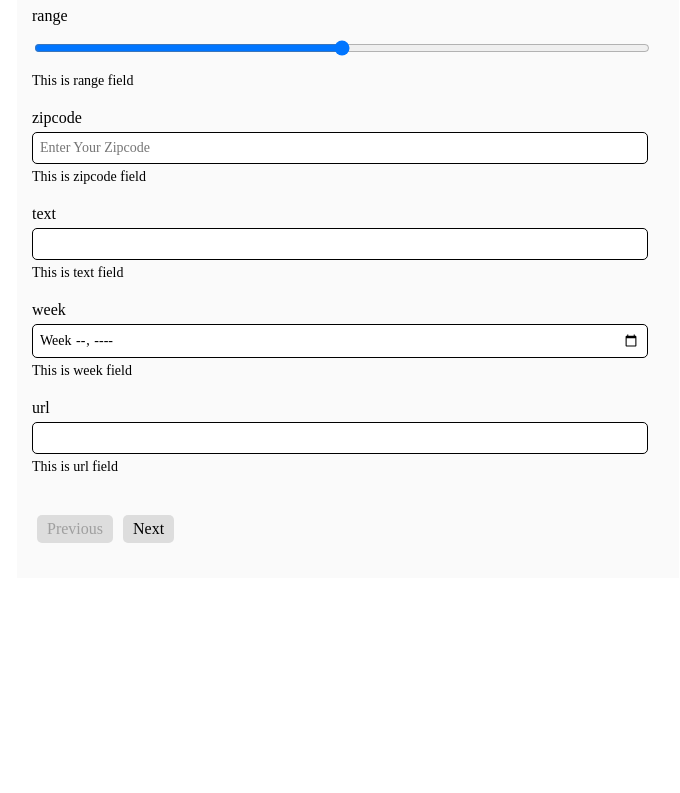
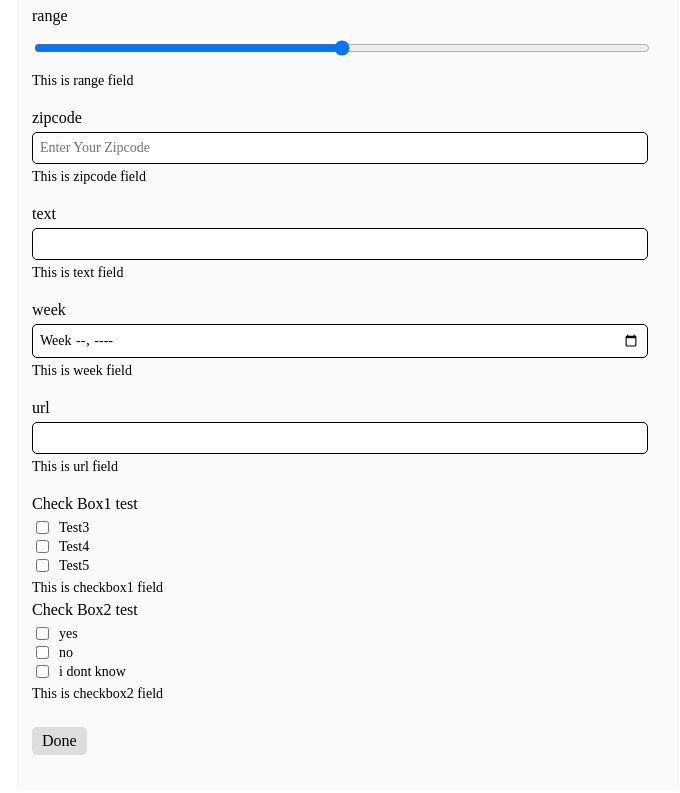
Before and after one commit to nettantra/llama-forms-react, a React (Create React App) app: page / in a window 1280 px wide. Shown: the part 351-1144 px from the top of the page, without its empty margins (307-987 px from the left). Before the commit the page ends 937 px from the top, so only its background shows below. Built offline with nearby package versions, Linux system fonts and the light colour scheme.

Commit message:
added loader in single form

```diff
--- a/src/App.tsx
+++ b/src/App.tsx
@@ -16,7 +16,7 @@ function App() {
         type: 'object',
         title: 'Login',
         description: 'Login Form',
-        wizard: true,
+        wizard: false,
         wizardOptions : {
           onNext:login_test,
           onPrev:login_test,
--- a/src/llama/components/form/SingleForm.tsx
+++ b/src/llama/components/form/SingleForm.tsx
@@ -1,5 +1,6 @@
 import React, { useState, forwardRef } from "react";
 import RenderForm from "./RenderForm";
+import Loader from '../utils/Loader';
 
 interface Props {
   fields: any,
@@ -7,7 +8,8 @@ interface Props {
   parentSetState: any,
   renderList: object,
   submitButtonText: String,
-  onSubmit: any
+  onSubmit: any,
+  loader : boolean
 }
 
 const SingleForm = forwardRef((props: Props, ref: any) => {
@@ -16,6 +18,8 @@ const SingleForm = forwardRef((props: Props, ref: any) => {
 
   const [alert, setAlert] = useState(false);
   const [alertMsg, setAlertMsg] = useState("");
+  const [loading, setLoading] = useState(false);
+
 
   const alertRender = () => {
     return (
@@ -39,6 +43,7 @@ const SingleForm = forwardRef((props: Props, ref: any) => {
 
   const handleSubmit = () => {
     setAlert(false);
+    setLoading(true)
     for (let key in fields) {
       if (data[key].value === "" && fields[key].required) {
         setAlert(false);
@@ -46,6 +51,7 @@ const SingleForm = forwardRef((props: Props, ref: any) => {
         setAlert(true);
         setTimeout(() => {
           setAlert(false);
+          setLoading(false)
         }, 5000);
         return;
       }
@@ -55,6 +61,7 @@ const SingleForm = forwardRef((props: Props, ref: any) => {
         setAlert(true);
         setTimeout(() => {
           setAlert(false);
+          setLoading(false)
         }, 5000);
         return;
       }
@@ -65,6 +72,7 @@ const SingleForm = forwardRef((props: Props, ref: any) => {
           setAlert(true);
           setTimeout(() => {
             setAlert(false);
+            setLoading(false)
           }, 3000);
           return;
         }
@@ -78,6 +86,7 @@ const SingleForm = forwardRef((props: Props, ref: any) => {
       finalData[key] = data[key].value;
     }
     props.onSubmit(finalData);
+    setLoading(false)
   };
 
   return (
@@ -102,7 +111,15 @@ const SingleForm = forwardRef((props: Props, ref: any) => {
         className={`llm-submit-btn`}
         onClick={handleSubmit}
         ref={ref}>
-        {props?.submitButtonText ?? "Submit"}
+        {[
+          props?.submitButtonText ?? "Submit",
+          props?.loader ?
+          (
+            loading ? (
+              <Loader key={"key"} />
+            ) : null
+          ) : null,
+        ]}
       </button>
     </>
   );
--- a/src/llama/index.tsx
+++ b/src/llama/index.tsx
@@ -108,7 +108,9 @@ export const LlamaForm = (props: any) => {
         fields={fields}
         onSubmit={onSubmit}
         submitButtonText={buttons?.submit?.text ?? "Submit"}
+        loader={buttons?.submit?.loader ?? false}
         ref={enterButton}
+
       />
     );
   };
```
Also changed, not shown: 2 other files (tests, documents, lock files or other folders).
